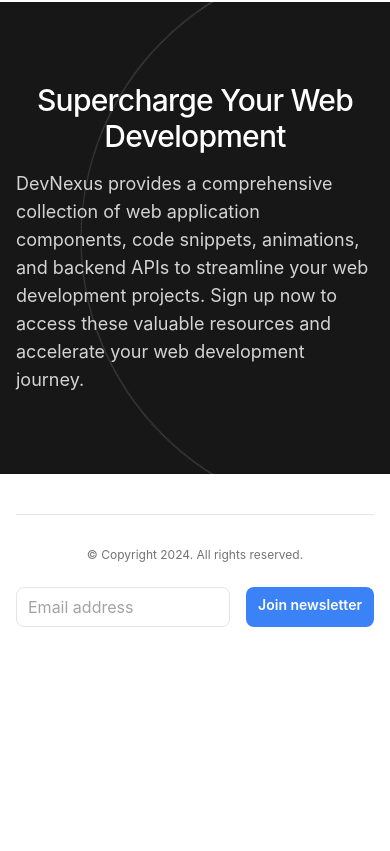
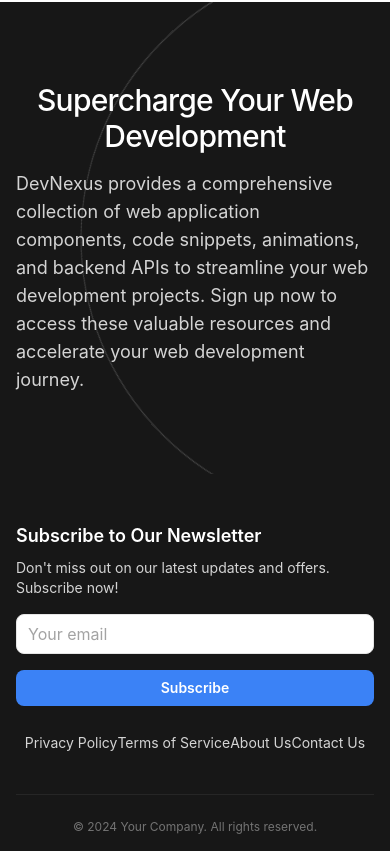
Before and after one commit to Akshay200228/DevFusionKit, a Next.js app: page / in a window 390 px wide. Shown: the part 5498-6349 px from the top of the page. Before the commit the page ends 6173 px from the top, so only its background shows below. Built offline with nearby package versions, Linux system fonts and the light colour scheme.

Commit message:
improve footer and other UI

```diff
--- /dev/null
+++ b/src/app/(routes)/top-posts/page.jsx
@@ -0,0 +1,11 @@
+import Container from "@/components/homeLayout/Container"
+
+const TopPosts = () => {
+    return (
+        <Container>
+            Hello
+        </Container>
+    )
+}
+
+export default TopPosts
--- a/src/components/SkeltonLoading.jsx
+++ b/src/components/SkeltonLoading.jsx
@@ -174,7 +174,7 @@ export const UserProfileSkeleton = () => {
 
 export const UserProfileAvatarSkeleton = () => {
     return (
-        <div className="relative w-40 h-40 mx-auto mb-4 overflow-hidden rounded-full animate-pulse">
+        <div className="relative mx-auto overflow-hidden rounded-full w-44 h-44 animate-pulse">
             <div className="w-full h-full bg-gray-300 rounded-full" />
         </div>
     );
--- a/src/components/homeLayout/Footer.jsx
+++ b/src/components/homeLayout/Footer.jsx
@@ -2,30 +2,52 @@ import React from "react";
 import { TextField } from "./Fields";
 import Button from "./Button";
 import Container from "./Container";
+import Link from 'next/link';
 
 const Footer = () => {
   return (
-    <footer>
+    <footer className="py-4 text-white bg-gray-900">
       <Container>
-        <footer className="flex flex-col items-center pt-8 pb-12 mt-10 border-t border-gray-200 md:flex-row md:justify-between md:pt-6">
-          <p className="text-xs text-gray-500">
-            &copy; Copyright {new Date().getFullYear()}. All rights reserved.
+        <div className="flex flex-col py-8 md:flex-row md:justify-between">
+          <div className="mb-6 md:w-1/2 md:pr-8 md:mb-0">
+            <h2 className="mb-2 text-lg font-semibold">Subscribe to Our Newsletter</h2>
+            <p className="mb-4 text-sm text-gray-300">
+              Don't miss out on our latest updates and offers. Subscribe now!
             </p>
-          <form className="flex justify-center w-full mt-6 md:w-auto md:mt-0">
+            <form className="flex flex-col items-center w-full md:flex-row">
               <TextField
                 type="email"
                 aria-label="Email address"
-              placeholder="Email address"
+                placeholder="Your email"
                 autoComplete="email"
                 required
-              className="min-w-0 w-60 shrink"
+                className="w-full mb-4 md:w-auto md:mb-0 md:mr-4"
               />
-            <Button type="submit" color="blue" className="flex-none ml-4">
-              <span className="hidden lg:inline">Join our newsletter</span>
-              <span className="lg:hidden">Join newsletter</span>
+              <Button type="submit" color="blue" className="w-full md:w-auto">
+                Subscribe
               </Button>
             </form>
-        </footer>
+          </div>
+          <nav className="flex flex-col justify-center md:w-1/2 md:flex-row md:justify-end">
+            <ul className="flex flex-wrap justify-center md:justify-end">
+              <li className="mb-2 md:mb-0 md:mr-4">
+                <Link href="/about" className="text-sm text-gray-300 transition-colors duration-300 hover:text-gray-100">Privacy Policy</Link>
+              </li>
+              <li className="mb-2 md:mb-0 md:mr-4">
+                <Link href="/about" className="text-sm text-gray-300 transition-colors duration-300 hover:text-gray-100">Terms of Service</Link>
+              </li>
+              <li className="mb-2 md:mb-0 md:mr-4">
+                <Link href="/about" className="text-sm text-gray-300 transition-colors duration-300 hover:text-gray-100">About Us</Link>
+              </li>
+              <li className="mb-2 md:mb-0">
+                <Link href="/about" className="text-sm text-gray-300 transition-colors duration-300 hover:text-gray-100">Contact Us</Link>
+              </li>
+            </ul>
+          </nav>
+        </div>
+        <div className="pt-6 text-xs text-center text-gray-500 border-t border-gray-800">
+          <p>&copy; {new Date().getFullYear()} Your Company. All rights reserved.</p>
+        </div>
       </Container>
     </footer>
   );
--- a/src/constants/index.jsx
+++ b/src/constants/index.jsx
@@ -28,8 +28,8 @@ export const navData = [
   },
   {
     _id: 104,
-    title: "About",
-    href: "/about",
+    title: "Top Posts",
+    href: "/top-posts",
   },
 ];
 
```
Lines whose indentation alone changed are shown as unchanged.
